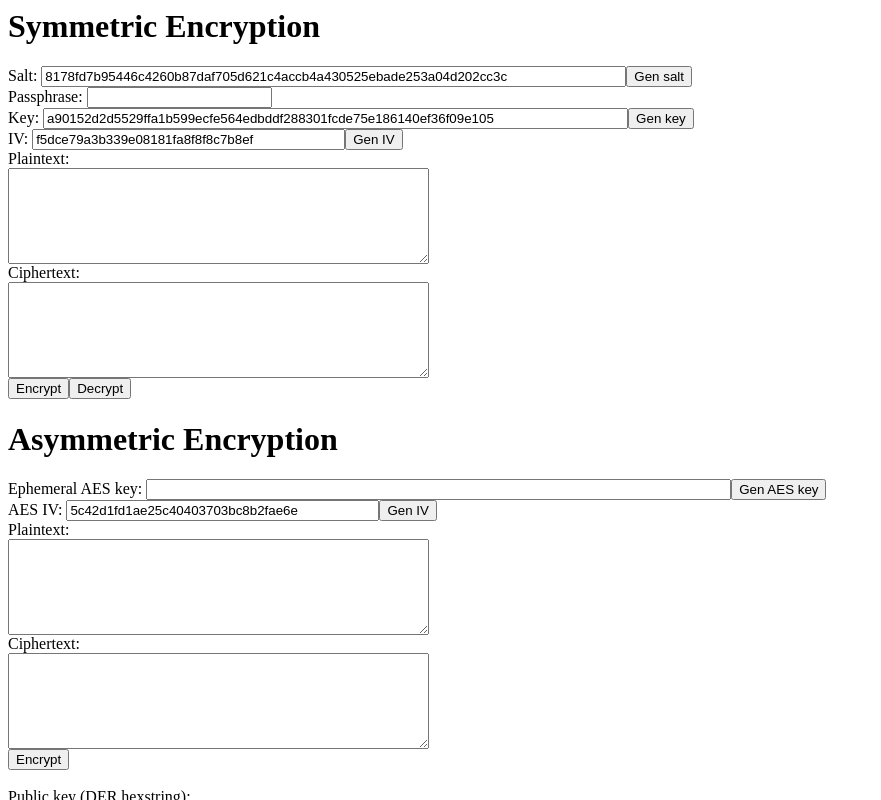
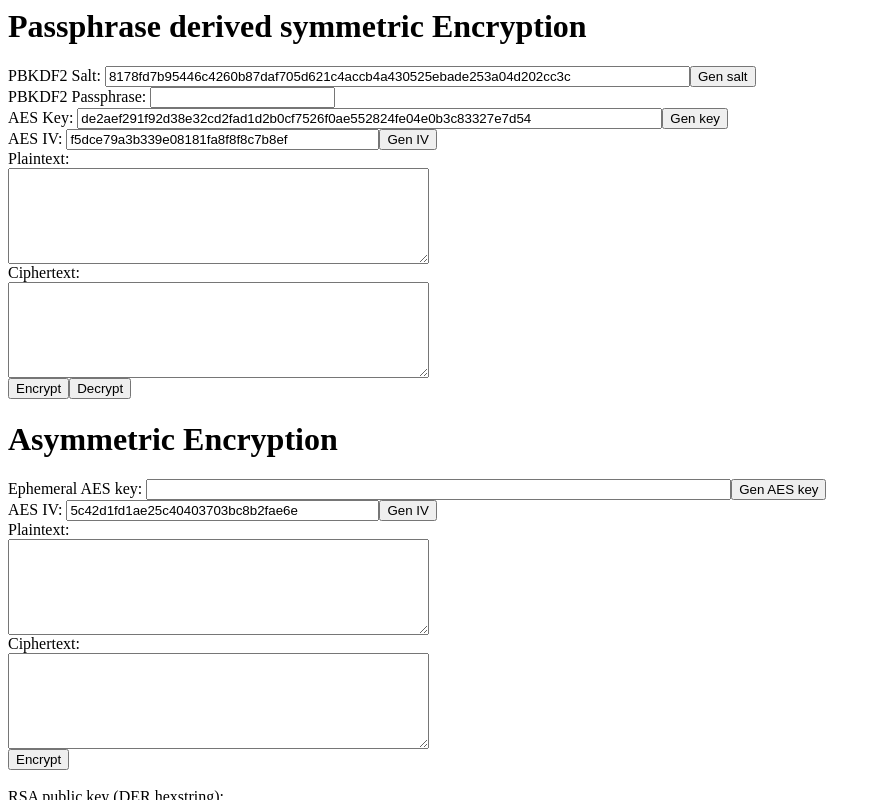
Before and after one commit to stuhol/browser-encryption-examples, a plain HTML site: page index.html in a window 1280 px wide. Both pictures are taken after a click on the button "Gen key". Shown: the top 800 px of the page, without its empty margins (0-881 px from the left). Drawn offline with Linux system fonts and the light colour scheme.

Commit message:
Minor fixes

```diff
--- a/index.html
+++ b/index.html
@@ -6,12 +6,12 @@
 <script src="js/browsercrypto.js"></script>
 </head>
 <body>
-    <h1>Symmetric Encryption</h1>
+    <h1>Passphrase derived symmetric Encryption</h1>
     <form>
-        <label>Salt: </label><input id="sym_user_salt" type="text" size=70/><button type="button" onclick="$('#sym_user_salt').val(genSalt())">Gen salt</button><br/>
-        <label>Passphrase: </label><input id="sym_user_passphrase" type="text"/><br/>
-        <label>Key: </label><input id="sym_key" type="text" size=70/><button type="button" id="sym_gen_key_btn">Gen key</button><br/>
-        <label>IV: </label><input id="sym_iv" type="text" size=36/><button type="button" onclick="$('#sym_iv').val(genIV())">Gen IV</button><br/>
+        <label>PBKDF2 Salt: </label><input id="sym_user_salt" type="text" size=70/><button type="button" onclick="$('#sym_user_salt').val(genSalt())">Gen salt</button><br/>
+        <label>PBKDF2 Passphrase: </label><input id="sym_user_passphrase" type="text"/><br/>
+        <label>AES Key: </label><input id="sym_key" type="text" size=70/><button type="button" id="sym_gen_key_btn">Gen key</button><br/>
+        <label>AES IV: </label><input id="sym_iv" type="text" size=36/><button type="button" onclick="$('#sym_iv').val(genIV())">Gen IV</button><br/>
         <label>Plaintext: </label><br/><textarea id="sym_plaintext" rows="6" cols="50"></textarea><br/>
         <lable>Ciphertext: </lable><br/><textarea id="sym_ciphertext" rows="6" cols="50"></textarea><br/>
         <button type="button" id="sym_encrypt_btn" >Encrypt</button><button type="button" id="sym_decrypt_btn">Decrypt</button>
@@ -19,11 +19,12 @@
 
     <h1>Asymmetric Encryption</h1>
     <form>
-            <label>Ephemeral AES key: </label><input id="asym_aes_key" type="text" size=70/><button type="button" id="asym_gen_aes_key_btn">Gen AES key</button><br/>            <label>AES IV: </label><input id="asym_aes_iv" type="text" size=36/><button type="button" onclick="genIV()">Gen IV</button><br/>
+            <label>Ephemeral AES key: </label><input id="asym_aes_key" type="text" size=70/><button type="button" id="asym_gen_aes_key_btn">Gen AES key</button><br/>
+            <label>AES IV: </label><input id="asym_aes_iv" type="text" size=36/><button type="button" onclick="$('#asym_aes_iv').val(genIV())">Gen IV</button><br/>
             <label>Plaintext: </label><br/><textarea id="asym_plaintext" rows="6" cols="50"></textarea><br/>
             <lable>Ciphertext: </lable><br/><textarea id="asym_ciphertext" rows="6" cols="50"></textarea><br/>
             <button type="button" id="asym_aes_encrypt_btn" >Encrypt</button><br/><br/>
-            <label>Public key (DER hexstring): </label><br/><textarea id="asym_pub_key" rows="8" cols="88"></textarea><br/>
+            <label>RSA public key (DER hexstring): </label><br/><textarea id="asym_pub_key" rows="8" cols="88"></textarea><br/>
             <label>RSA encrypted ephemeral AES key (hexstring): </label><br/><textarea id="asym_aes_enc_key" rows="8" cols="77"></textarea><br/>
             <button type="button" id="asym_rsa_encrypt_aes_key_btn">Encrypt AES key</button><br/>
         </form>
--- a/js/browsercrypto.js
+++ b/js/browsercrypto.js
@@ -49,9 +49,7 @@ function genPBKDFKey(salt, passphrase, callback) {
         return window.crypto.subtle.deriveKey(
           { "name": 'PBKDF2',
             "salt": salt,
-            // don't get too ambitious, or at least remember
-            // that low-power phones will access your app
-            "iterations": 5000,
+            "iterations": 100000,
             "hash": 'SHA-256'
           },
           key,
```
Also changed, not shown: 1 other file.
